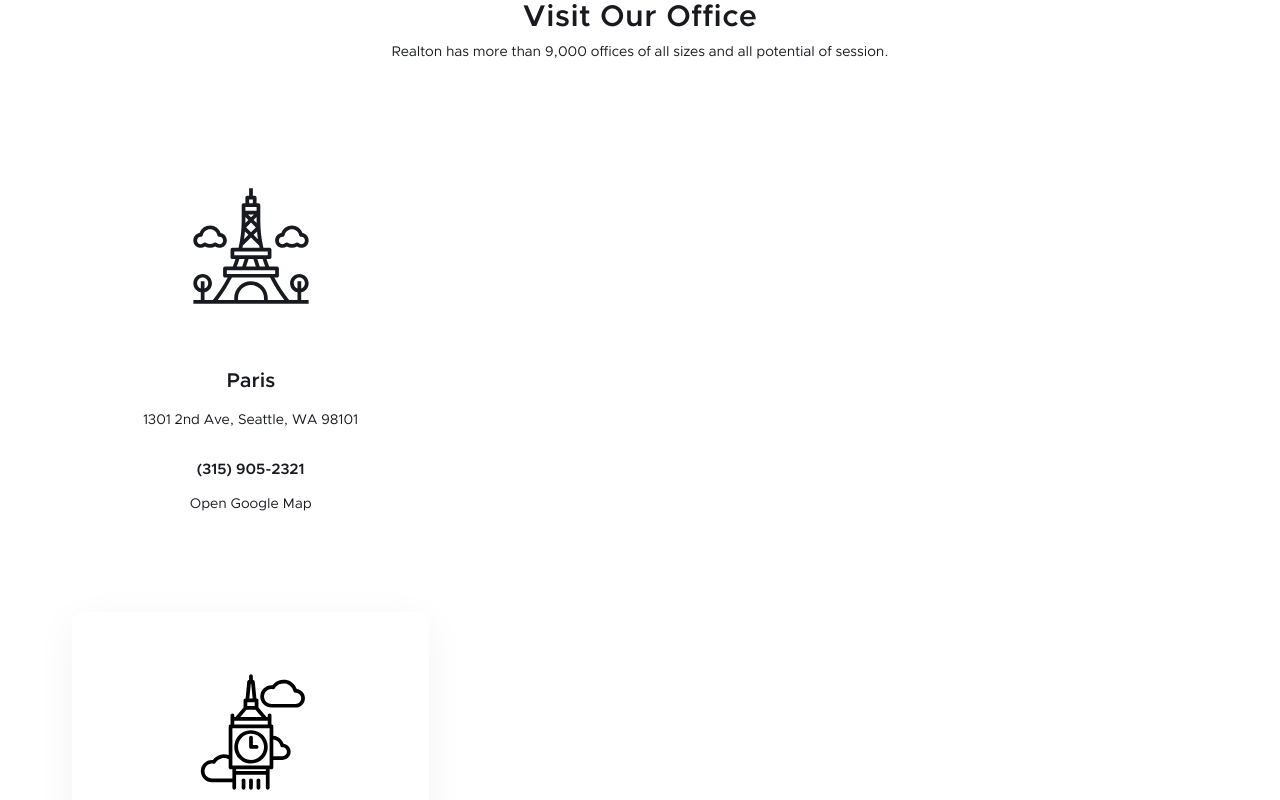
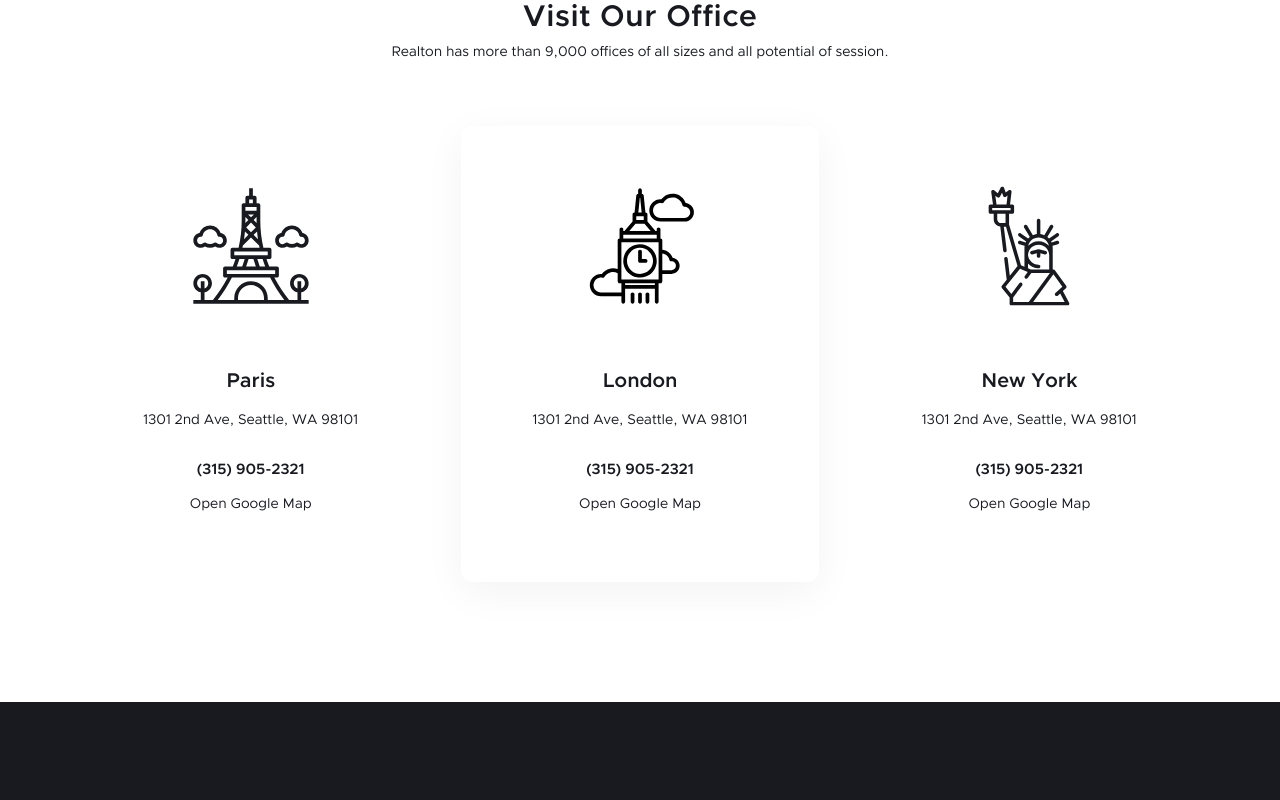
Before and after one commit to jmcamposdev/shareLive, a React (Vite) app in the folder frontend/: page /contact in a window 1280 px wide. Shown: the part 1020-1820 px from the top of the page. Built offline with nearby package versions, Linux system fonts and the light colour scheme.

Commit message:
Fix Cities

```diff
--- a/frontend/src/pages/WebPages/Contact/Contact.jsx
+++ b/frontend/src/pages/WebPages/Contact/Contact.jsx
@@ -137,8 +137,8 @@ function Contact () {
               </div>
             </div>
             {/* End .row */}
-            <div className='row'>
-              <div className='sm:w-1/2 lg:w-1/3 pr-4 pl-4 wow fadeInLeft' dataWowDelay='0ms' style={{ visibility: 'visible', animationDelay: '0ms', animationName: 'fadeInLeft' }}>
+            <div className='flex flex-wrap mt-0 justify-center items-center'>
+              <div className='sm:w-1/2 lg:w-1/3 pr-4 pl-4 grow wow fadeInLeft' dataWowDelay='0ms' style={{ visibility: 'visible', animationDelay: '0ms', animationName: 'fadeInLeft' }}>
                 <div className='iconbox-style8 text-center'>
                   <div className='icon'>
                     <img src={Paris} alt='Paris' style={{ height: '120px', width: '120px', display: 'inline' }} />
@@ -153,7 +153,7 @@ function Contact () {
                   </div>
                 </div>
               </div>
-              <div className='sm:w-1/2 pr-4 pl-4 lg:w-1/3 pr-4 pl-4'>
+              <div className='sm:w-1/2 pr-4 pl-4 lg:w-1/3 pr-4 pl-4 grow'>
                 <div className='iconbox-style8 text-center active'>
                   <div className='icon'>
                     <img src={London} alt='London' style={{ height: '120px', width: '120px', display: 'inline' }} />
@@ -168,7 +168,7 @@ function Contact () {
                   </div>
                 </div>
               </div>
-              <div className='sm:w-1/2 pr-4 pl-4 lg:w-1/3 pr-4 pl-4'>
+              <div className='sm:w-1/2 pr-4 pl-4 lg:w-1/3 pr-4 pl-4 sm:grow-0 grow'>
                 <div className='iconbox-style8 text-center'>
                   <div className='icon'>
                     <img src={NewYork} alt='New York' style={{ height: '120px', width: '120px', display: 'inline' }} />
```
